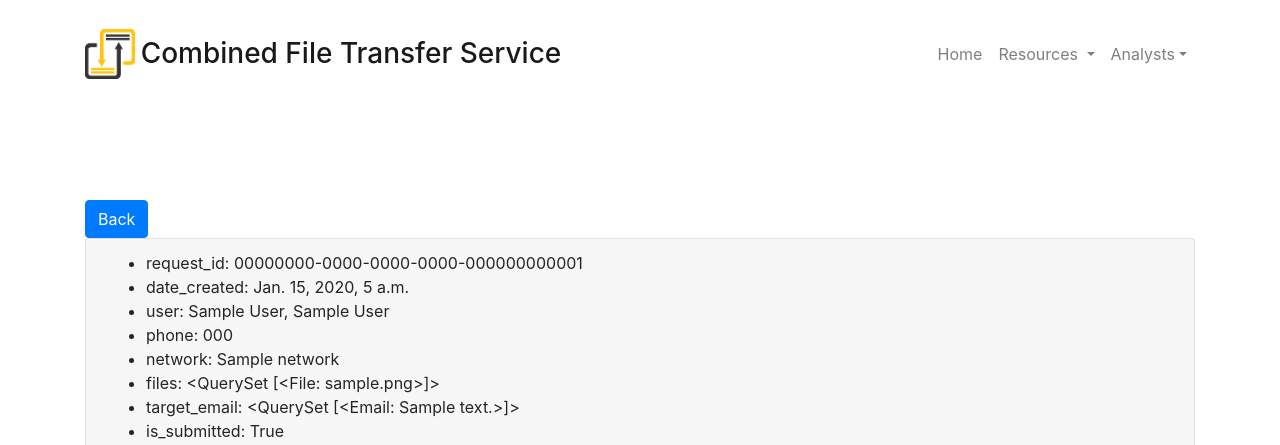
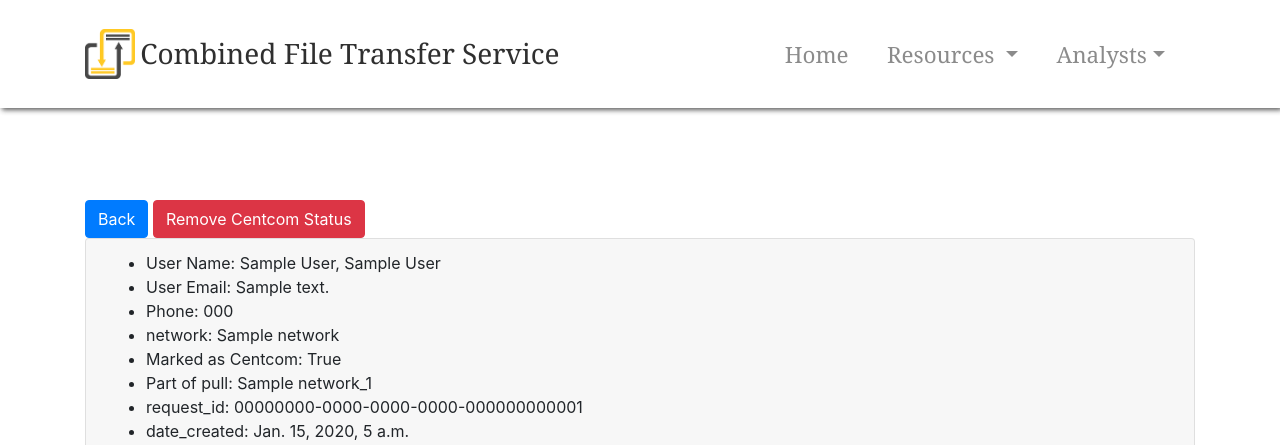
Before and after one commit to oes-webteam/cftsPublic, a Django app: page /transfer-request/00000000-0000-0000-0000-000000000001 in a window 1280 px wide. Shown: the top 445 px of the page. Run offline with Django 3.2, Linux system fonts and the light colour scheme; a user stored in the database is signed in; tables that the repository leaves empty hold one stand-in row (values such as "Sample post"); some libraries are stand-ins or nearby versions.

Commit message:
Small formatting update to request info page, button to remove Centcom status from request

```diff
--- a/cfts/static/js/transfer-request.js
+++ b/cfts/static/js/transfer-request.js
@@ -1,4 +1,6 @@
 /* transfer-request.js */
+window.document.title = "Request Info";
+
 jQuery( document ).ready( function() {
 
   $( '.btn-back' ).click( e => {
--- a/pages/urls.py
+++ b/pages/urls.py
@@ -50,6 +50,7 @@ urlpatterns = [
     path('api-processrequest', views.process, name='api-processrequest'),
     path('api-setconsentcookie', views.setConsentCookie, name='api-setconsentcookie'),
     path('api-getclassifications', views.getClassifications, name='api-getclassifications'),
+    path('api-removeCentcom/<uuid:id>', views.removeCentcom, name='api-removeCentcom'),
 
 
     # dev tools
--- a/pages/views/queue.py
+++ b/pages/views/queue.py
@@ -10,6 +10,8 @@ from django.conf import settings
 from django.utils.functional import empty
 from django.utils import timezone
 from cfts import settings as cftsSettings
+from django.core.serializers import serialize
+
 
 # decorators
 from django.contrib.auth.decorators import login_required
@@ -18,7 +20,7 @@ from django.views.decorators.cache import never_cache
 
 
 # responses
-from django.shortcuts import render
+from django.shortcuts import redirect, render
 from django.http import JsonResponse, FileResponse, response  # , HttpResponse,
 
 # model/database stuff
@@ -122,19 +124,26 @@ def queue(request):
 @login_required
 def transferRequest( request, id ):
     rqst = Request.objects.get( request_id = id )
+    user = User.objects.get( user_id = rqst.user.user_id )
+
     rc = {
+        'User Name': user,
+        'User Email': user.email,
+        'Phone': user.phone,
+        'network': Network.objects.get( network_id = rqst.network.network_id ),
+        'Marked as Centcom': rqst.is_centcom,
+        'Part of pull': rqst.pull,
         'request_id': rqst.request_id,
         'date_created': rqst.date_created,
-        'user': User.objects.get( user_id = rqst.user.user_id ),
-        'phone': User.objects.get(user_id=rqst.user.user_id).phone,
-        'network': Network.objects.get( network_id = rqst.network.network_id ),
         'files': rqst.files.all(),
         'target_email': rqst.target_email.all(),
-        'is_submitted': rqst.is_submitted,
-        'is_centcom': rqst.is_centcom
     }
-    return render(request, 'pages/transfer-request.html', {'rc': rc})
+    return render(request, 'pages/transfer-request.html', {'rc': rc, 'centcom': rqst.is_centcom})
 
+@login_required
+def removeCentcom( request, id ):
+    Request.objects.filter(request_id = id).update(is_centcom=False)
+    return redirect('queue')
 
 @login_required
 def createZip(request, network_name, isCentcom, rejectPull):
--- a/templates/pages/transfer-request.html
+++ b/templates/pages/transfer-request.html
@@ -1,23 +1,15 @@
-<!-- transfer-request.html -->
-{% load static %} <!-- Has to load first to use static helper -->
-<!DOCTYPE html>
-<html lang="en">
+{% extends 'base.html' %}
+{% load static %}
+{% load util %}
+<title>Request Info</title>
 
-<head>
-    <meta charset="UTF-8">
-    <meta name="viewport" content="width=device-width, initial-scale=1.0">
-    <meta http-equiv="X-UA-Compatible" content="ie=edge">
-    <link rel="stylesheet" href="{% static 'css/bootstrap.css' %}">
-    <link rel="stylesheet" href="{% static 'css/styleAdmin.css' %}">
-    <title>CFTS</title>
-</head>
-
-<body>
-    <!-- Navbar -->
-    {% include 'partials/_navbar.html' %}
+{% block content %}
+<link rel="stylesheet" href="{% static 'css/bootstrap.css' %}">
+<link rel="stylesheet" href="{% static 'css/styleAdmin.css' %}">
 
     <div class="container" style="margin-top: 200px;">
         <button type="button" class="btn btn-primary btn-back" href="{% url 'queue' %}">Back</button>
+        {% if centcom == True %}<a class="btn btn-danger" href="{% url 'api-removeCentcom' rc.request_id %}">Remove Centcom Status</a>{% endif %}
         <div class="card">
             <div class="card-header">
 
@@ -31,11 +23,8 @@
         </div><!-- END card -->
     </div> <!-- END container -->
 
-    {% include 'partials/_footer.html' %}
 
     <script src="{% static 'js/jquery-3.4.1.min.js' %}"></script>
     <script src="{% static 'js/bootstrap.js' %}"></script>
     <script src="{% static 'js/transfer-request.js' %}"></script>
-</body>
-
-</html>
+{% endblock  %}
```
